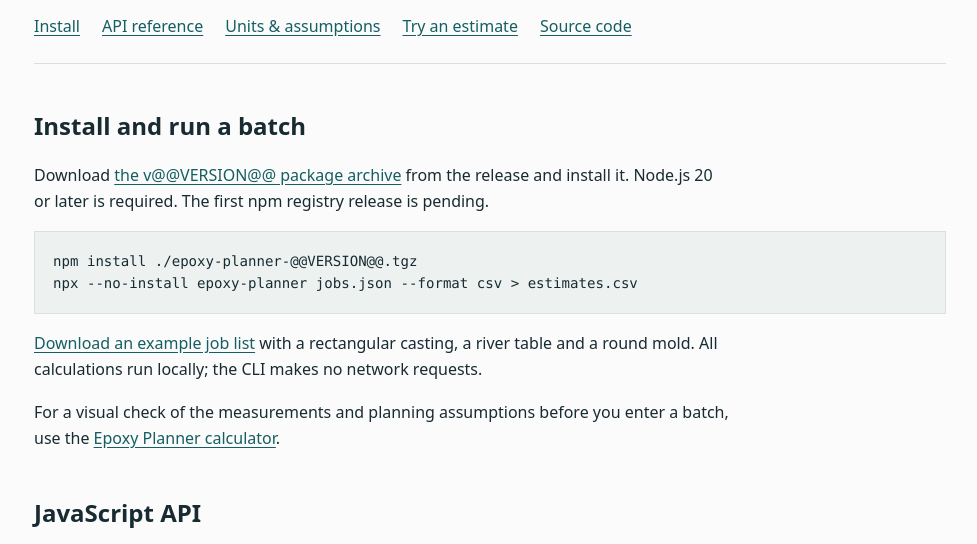
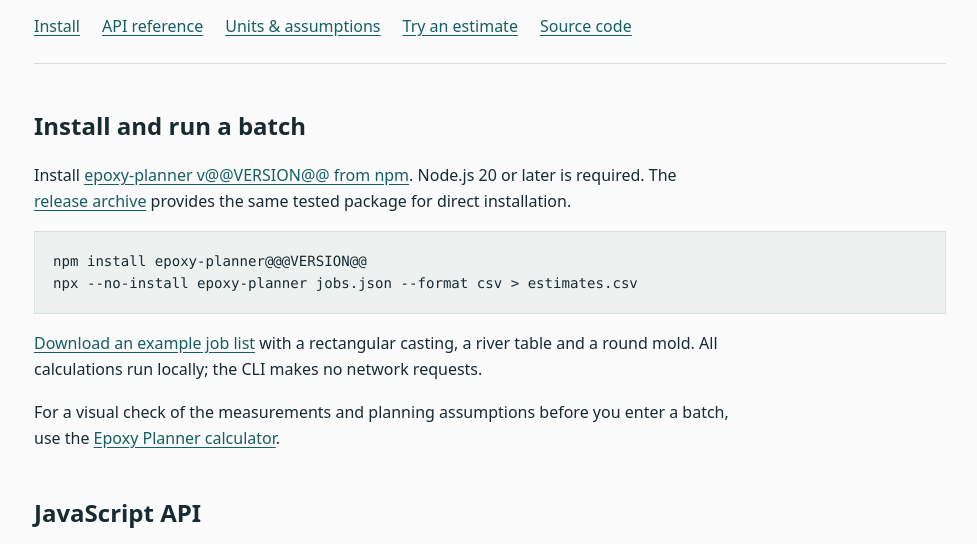
Before and after one commit to jiankn/epoxy-planner, a website with bundled scripts: page web/index.html in a window 1280 px wide. Shown: the part 203-747 px from the top of the page, without its empty margins (150-1127 px from the left). Built offline with nearby package versions, Linux system fonts and the light colour scheme.

Commit message:
Document the verified npm 0.1.0 release installation

```diff
--- a/web/index.html
+++ b/web/index.html
@@ -21,8 +21,8 @@
   </header>
   <section id="install">
     <h2>Install and run a batch</h2>
-    <p>Download <a href="https://github.com/jiankn/epoxy-planner/releases/download/v@@VERSION@@/epoxy-planner-@@VERSION@@.tgz">the v@@VERSION@@ package archive</a> from the release and install it. Node.js 20 or later is required. The first npm registry release is pending.</p>
-    <pre><code>npm install ./epoxy-planner-@@VERSION@@.tgz
+    <p>Install <a href="https://www.npmjs.com/package/epoxy-planner">epoxy-planner v@@VERSION@@ from npm</a>. Node.js 20 or later is required. The <a href="https://github.com/jiankn/epoxy-planner/releases/download/v@@VERSION@@/epoxy-planner-@@VERSION@@.tgz">release archive</a> provides the same tested package for direct installation.</p>
+    <pre><code>npm install epoxy-planner@@@VERSION@@
 npx --no-install epoxy-planner jobs.json --format csv &gt; estimates.csv</code></pre>
     <p><a href="./jobs.json">Download an example job list</a> with a rectangular casting, a river table and a round mold. All calculations run locally; the CLI makes no network requests.</p>
     <p>For a visual check of the measurements and planning assumptions before you enter a batch, use the <a href="https://epoxyplanner.com/epoxy-calculator/">Epoxy Planner calculator</a>.</p>
```
